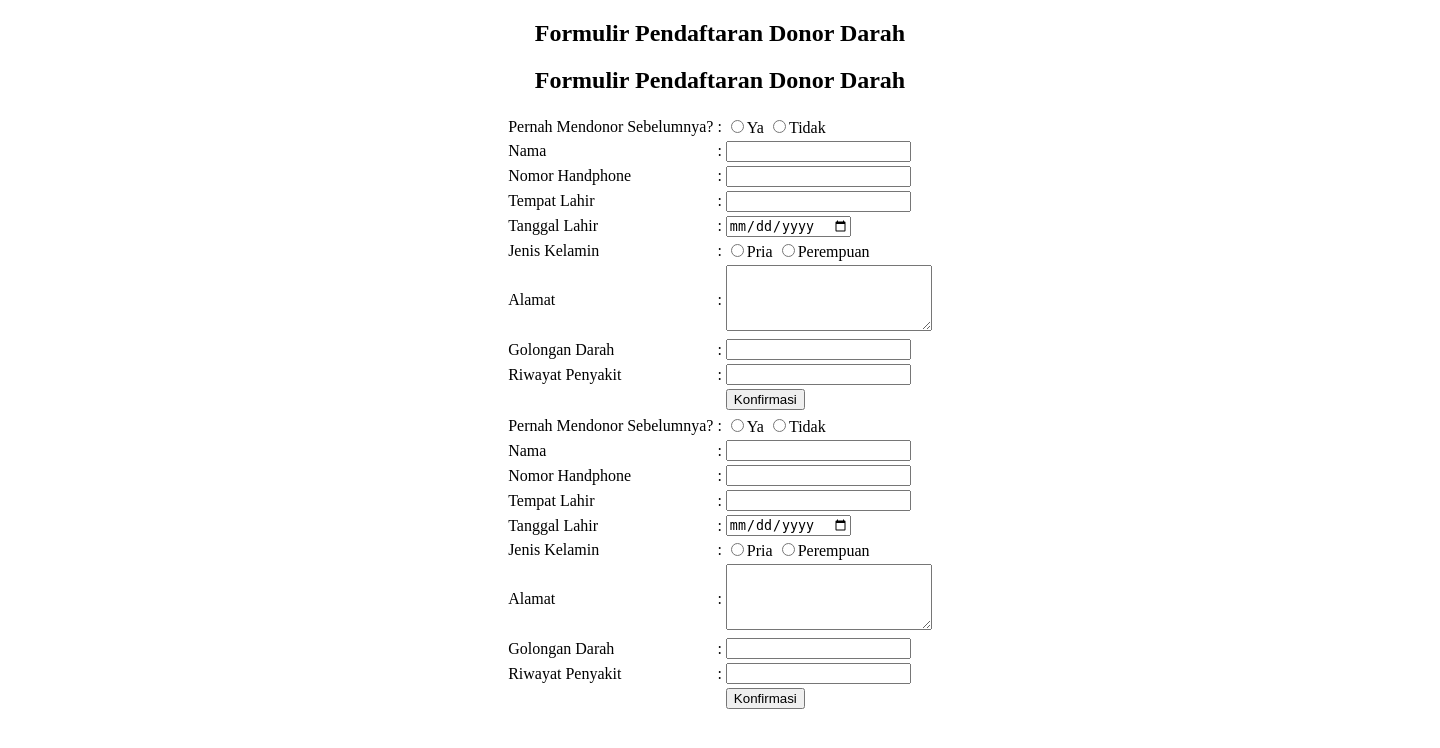
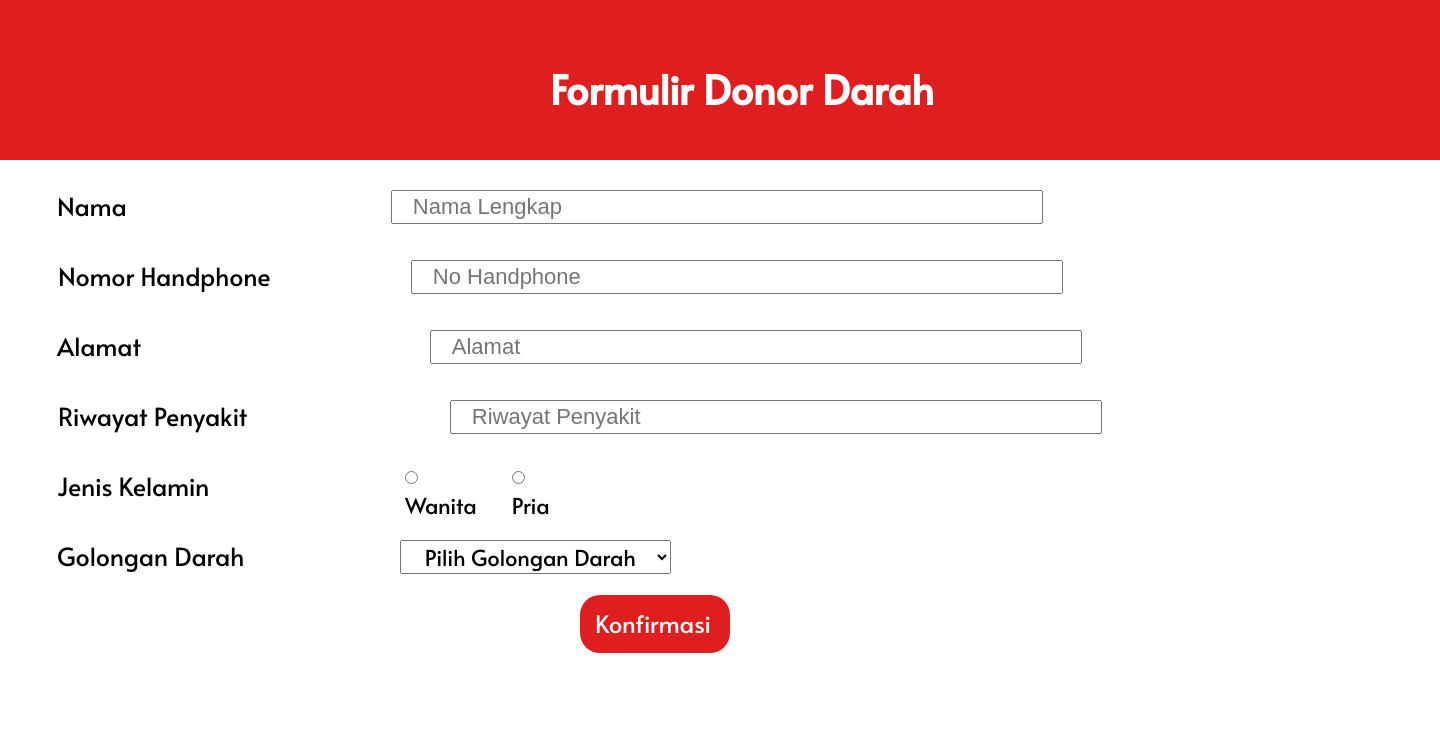
Before and after one commit to 1904111010005/TIK204-2022-6-PROJECTABOBLOOD, a PHP site: page /formulirdarah.html in a window 1440 px wide. Shown: the top 748 px of the page. Run offline with PHP 8.4, Linux system fonts and the light colour scheme.

Commit message:
Merapikan halaman formulir donor darah

```diff
--- a/formulirdarah.css
+++ b/formulirdarah.css
@@ -1,39 +1,260 @@
-/* <<<<<<< 8 2004111010066 */
-
-h1{
-    text-align: center;
+* {
+    text-decoration: none;
+    margin: 0px;
+    padding: 0px;
   }
 
-    table{
-    margin-left: auto;
-    margin-right: auto;
-    background-color: #ffffff;
+  body {
+    max-width: 100%;
+    overflow: hidden;
+    font-family: "Open Sans", sans-serif;
   }
 
-    input[type="konfirmasi"]{
-    background-color: #c50000;
+  .image1 {
+    position: absolute;
+    width: 1440px;
+    height: 160px;
+    left: 0px;
+    top: 0px;
+  }
+
+  section {
+    margin: auto;
+    display: flex;
+    margin-bottom: 50px;
+  }
+
+  .kolom {
+    margin-top: 50px;
+    margin-bottom: 50px;
+  }
+
+  .kolom .deskripsi {
+    position: absolute;
+    width: 455px;
+    height: 98px;
+    left: 550px;
+    top: 20px;
+
+    font-family: "Alata";
+    font-style: normal;
+    font-weight: 900;
+    font-size: 40px;
+    line-height: 98px;
+    /* identical to box height */
+
+    color: #ffffff;
   }
 
   h2 {
-    text-align: center;
-}
-/* 2 ======= */
+    position: absolute;
+    width: 118px;
+    height: 51px;
+    left: 57px;
+    top: 180px;
 
-h1{
-    text-align: center;
+    font-family: "Alata";
+    font-style: normal;
+    font-weight: 400;
+    font-size: 25px;
+    line-height: 51px;
+    /* identical to box height */
+
+    color: #000000;
   }
 
-    table{
-    margin-left: auto;
-    margin-right: auto;
-    background-color: #ffffff;
+a {
+    position: absolute;
+    width: 120px;
+    height: 38px;
+    left: 250px;
+    top: 265px;
+
+    font-family: "Alata";
+    font-style: normal;
+    font-weight: 500;
+    font-size: 24px;
+    line-height: 38px;
+    /* identical to box height */
+    color: #de1e1f;
+    transform: translate(330px, 310px);
   }
 
-    input[type="konfirmasi"]{
-    background-color: #c50000;
+  h5 {
+    position: absolute;
+    width: 313px;
+    height: 51px;
+    left: 57px;
+    top: 530px;
+
+    font-family: "Alata";
+    font-style: normal;
+    font-weight: 400;
+    font-size: 25px;
+    line-height: 51px;
+    /* identical to box height */
+    color: #000000;
   }
 
-h2 {
-    text-align: center;
+  .btn-daftar {
+    background: #de1e1f;
+    color: #fff;
+    cursor: pointer;
+    border-radius: 20px;
+    margin-top: 20px;
+    padding: 10px 15px 10px 15px;
   }
-/* >>>>>>>  4 1904111010024 */
+
+  .btn-daftar:hover {
+    background: #000;
+    text-decoration: none;
+  }
+
+  h4 {
+    position: absolute;
+    width: 140px;
+    height: 51px;
+    left: 57px;
+    top: 320px;
+
+    font-family: "Alata";
+    font-style: normal;
+    font-weight: 400;
+    font-size: 25px;
+    line-height: 51px;
+    /* identical to box height */
+    color: #000000;
+  }
+
+  h6 {
+    position: absolute;
+    width: 259px;
+    height: 51px;
+    left: 57px;
+    top: 460px;
+
+    font-family: "Alata";
+    font-style: normal;
+    font-weight: 400;
+    font-size: 25px;
+    line-height: 51px;
+    /* identical to box height */
+
+    color: #000000;
+  }
+
+  h1 {
+    position: absolute;
+    width: 290px;
+    height: 51px;
+    left: 58px;
+    top: 250px;
+
+    font-family: "Alata";
+    font-style: normal;
+    font-weight: 400;
+    font-size: 25px;
+    line-height: 51px;
+    /* identical to box height */
+    color: #000000;
+  }
+
+  h3 {
+    position: absolute;
+    width: 290px;
+    height: 51px;
+    left: 58px;
+    top: 390px;
+
+    font-family: "Alata";
+    font-style: normal;
+    font-weight: 400;
+    font-size: 25px;
+    line-height: 51px;
+    /* identical to box height */
+    color: #000000;
+  }
+
+  .link {
+    color: #100f0f;
+    cursor: pointer;
+  }
+
+  .form-check {
+    font-family: "Alata";
+    font-weight: 500;display: block;
+    position: relative;
+    padding-left: 35px;
+    margin-bottom: 12px;
+    cursor: pointer;
+    font-size: 22px;
+    top: 460px;
+    left: 370px;
+  }
+
+  .form-select {
+    font-family: "Alata";
+    font-weight: 500;
+    display: block;
+    position: relative;
+    padding-left: 20px;
+    padding-right: 18px;
+    margin-bottom: 100px;
+    cursor: pointer;
+    font-size: 22px;
+    top: 540px;
+    left: 220px;
+  }
+
+  .form-control-nama {
+    display: block;
+    position: relative;
+    padding-left: 20px;
+    padding-right: 340px;
+    margin-bottom: 100px;
+    cursor: pointer;
+    font-size: 22px;
+    top: 190px;
+    left: -60px;
+  }
+
+  .form-control-hp {
+      display: block;
+      position: relative;
+      padding-left: 20px;
+      padding-right: 340px;
+      margin-bottom: 100px;
+      cursor: pointer;
+      font-size: 22px;
+      top: 260px;
+      left: -692px;
+   }
+
+  .form-control-alamat {
+      display: block;
+      position: relative;
+      padding-left: 20px;
+      padding-right: 340px;
+      margin-bottom: 100px;
+      cursor: pointer;
+      font-size: 22px;
+      top: 330px;
+      left: -1325px;
+  }
+
+  .form-control-riwayat {
+    display: block;
+    position: relative;
+    padding-left: 20px;
+    padding-right: 340px;
+    margin-bottom: 100px;
+    cursor: pointer;
+    font-size: 22px;
+    top: 400px;
+    left: -1957px;
+  }
+
+  p {
+    margin: 10px 0px 10px 0px;
+    padding: 10px 0px 10px 0px;
+  }
--- a/formulirdarah.html
+++ b/formulirdarah.html
@@ -1,152 +1,49 @@
-<!-- <<<<<<< 2004111010066 c -->
 <!DOCTYPE html>
-<html>
+<html lang="en">
 <head>
-	<title>Formulir</title>
-	<link rel="stylesheet" href="formulirdarah.css">
+    <meta charset="UTF-8">
+    <meta name="viewport" content="width=device-width, initial-scale=1.0">
+    <title>Formulir Donor.</title>
+    <link href='https://fonts.googleapis.com/css?family=Alata' rel='stylesheet'>
+    <link rel="stylesheet" href="formulirdarah.css">
 </head>
-<body>
-	<section class="tm-section">
-        <h2 class="tm-section-header">Formulir Pendaftaran Donor Darah</h2>
-        <div class="tm-responsive-table">
-<table>
+    <div class="wrapper">
+        <!-- untuk home -->
+        <section id="home">
+            <img class="image1" src="assets/img/Rectangle 4.png" alt=""/>
+            <div class="kolom">
+                <p class="deskripsi">Formulir Donor Darah</p>
+                <h2>Nama</h2>
+                <h1>Nomor Handphone</h1>
+                <h4>Alamat</h4>
+                <h6>Jenis Kelamin</h6>
+                <h5>Golongan Darah</h5>
+                <h3>Riwayat Penyakit</h3>
+                <a href="menu.html" class="btn-daftar">Konfirmasi</a>
+            </div>
 
-    <tr>
-    <td>Pernah Mendonor Sebelumnya?</td>
-    <td>:</td>
-    <td><input type="radio" name='pernah_mendonor' value='Ya'/>Ya
-    <input type="radio" name='pernah_mendonor' value='Tidak'/>Tidak</td>
-    </tr>
+            <div class="form-check form-check-inline">
+                <input class="form-check-input" type="radio" name="inlineRadioOptions" id="inlineRadio1" value="option1">
+                <label class="form-check-label" for="inlineRadio1">Wanita</label>
+            </div>
+            <div class="form-check form-check-inline">
+                <input class="form-check-input" type="radio" name="inlineRadioOptions" id="inlineRadio2" value="option2">
+                <label class="form-check-label" for="inlineRadio2">Pria</label>
+            </div>
 
-    <tr>
-    <td>Nama</td>
-    <td>:</td>
-    <td><input type="text"></td>
-    </tr>
+            <select class="form-select form-select-sm" aria-label=".form-select-sm example">
+                <option selected>Pilih Golongan Darah</option>
+                <option value="1">A</option>
+                <option value="2">B</option>
+                <option value="3">AB</option>
+                <option value="4">O</option>
+            </select>
 
-    <tr>
-    <td>Nomor Handphone</td>
-    <td>:</td>
-    <td><input type="text"></td>
-    </tr>
-
-    <tr>
-    <td>Tempat Lahir</td>
-    <td>:</td>
-    <td><input type="text"></td>
-    </tr>
-
-    <tr>
-    <td>Tanggal Lahir</td>
-    <td>:</td>
-    <td><input type="Date"></td>
-    </tr>
-
-    <tr>
-    <td>Jenis Kelamin</td>
-    <td>:</td>
-    <td><input type="radio" name='jenis_kelamin' value='pria'/>Pria
-    <input type="radio" name='jenis_kelamin' value='perempuan'/>Perempuan</td>
-    </tr>
-
-    <tr>
-    <td>Alamat</td>
-    <td>:</td>
-    <td><textarea cols="23" rows="4" ></textarea></td>
-    </tr>
-
-    <tr>
-    <td>Golongan Darah</td>
-    <td>:</td>
-    <td><input type="text"></td>
-    </tr>
-
-    <tr>
-    <td>Riwayat Penyakit</td>
-    <td>:</td>
-    <td><input type="text"></td>
-    </tr>
-
-    <tr>
-    <td>&nbsp;</td>
-    <td>&nbsp;</td>
-    <td><input type="submit" name="submit" value="Konfirmasi"/>
-    </tr>
-
-<!-- ======= c -->
-<!DOCTYPE html>
-<html>
-<head>
-	<title>Formulir</title>
-	<link rel="stylesheet" href="formulirdarah.css">
-</head>
-<body>
-	<section class="tm-section">
-        <h2 class="tm-section-header">Formulir Pendaftaran Donor Darah</h2>
-        <div class="tm-responsive-table">
-<table>
-
-    <tr>
-    <td>Pernah Mendonor Sebelumnya?</td>
-    <td>:</td>
-    <td><input type="radio" name='pernah_mendonor' value='Ya'/>Ya
-    <input type="radio" name='pernah_mendonor' value='Tidak'/>Tidak</td>
-    </tr>
-
-    <tr>
-    <td>Nama</td>
-    <td>:</td>
-    <td><input type="text"></td>
-    </tr>
-
-    <tr>
-    <td>Nomor Handphone</td>
-    <td>:</td>
-    <td><input type="text"></td>
-    </tr>
-
-    <tr>
-    <td>Tempat Lahir</td>
-    <td>:</td>
-    <td><input type="text"></td>
-    </tr>
-
-    <tr>
-    <td>Tanggal Lahir</td>
-    <td>:</td>
-    <td><input type="Date"></td>
-    </tr>
-
-    <tr>
-    <td>Jenis Kelamin</td>
-    <td>:</td>
-    <td><input type="radio" name='jenis_kelamin' value='pria'/>Pria
-    <input type="radio" name='jenis_kelamin' value='perempuan'/>Perempuan</td>
-    </tr>
-
-    <tr>
-    <td>Alamat</td>
-    <td>:</td>
-    <td><textarea cols="23" rows="4" ></textarea></td>
-    </tr>
-
-    <tr>
-    <td>Golongan Darah</td>
-    <td>:</td>
-    <td><input type="text"></td>
-    </tr>
-
-    <tr>
-    <td>Riwayat Penyakit</td>
-    <td>:</td>
-    <td><input type="text"></td>
-    </tr>
-
-    <tr>
-    <td>&nbsp;</td>
-    <td>&nbsp;</td>
-    <td><input type="submit" name="submit" value="Konfirmasi"/>
-    </tr>
-
-<!-- >>>>>>> 1904111010024 g -->
-    </table>
+            <input class="form-control-nama" type="text" placeholder="Nama Lengkap" aria-label="Nama Lengkap">
+            <input class="form-control-hp" type="text" placeholder="No Handphone" aria-label="Nomor Handphone">
+            <input class="form-control-alamat" type="text" placeholder="Alamat" aria-label="Alamat Lengkap">
+            <input class="form-control-riwayat" type="text" placeholder="Riwayat Penyakit" aria-label="Riwayat Penyakit">
+        </section>
+    </div>
+</body>
+</html>
```
Lines whose indentation alone changed are shown as unchanged.
